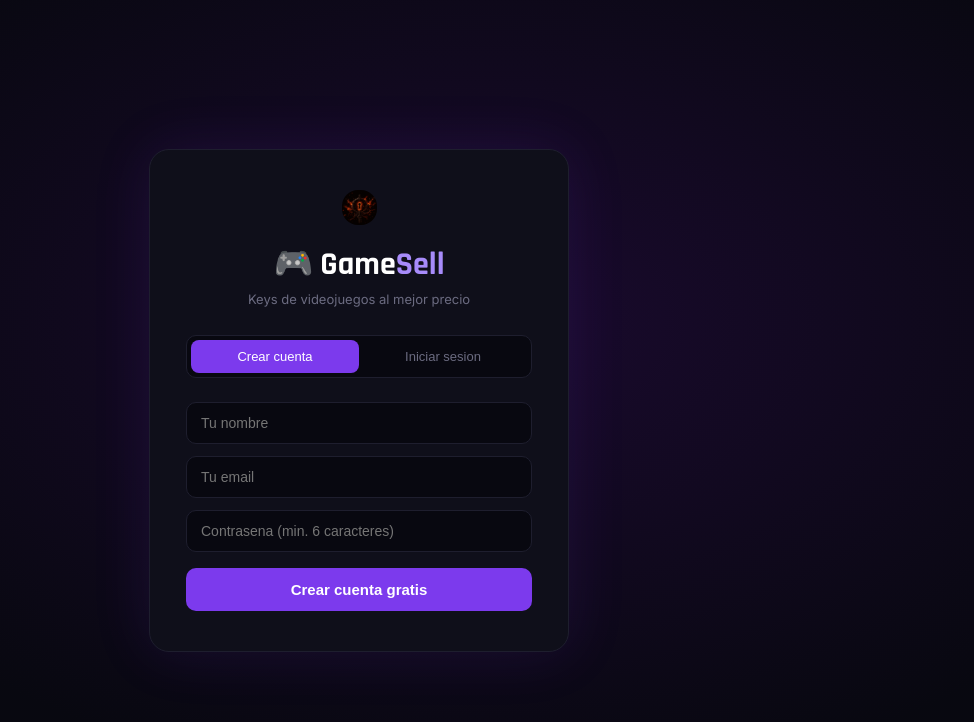
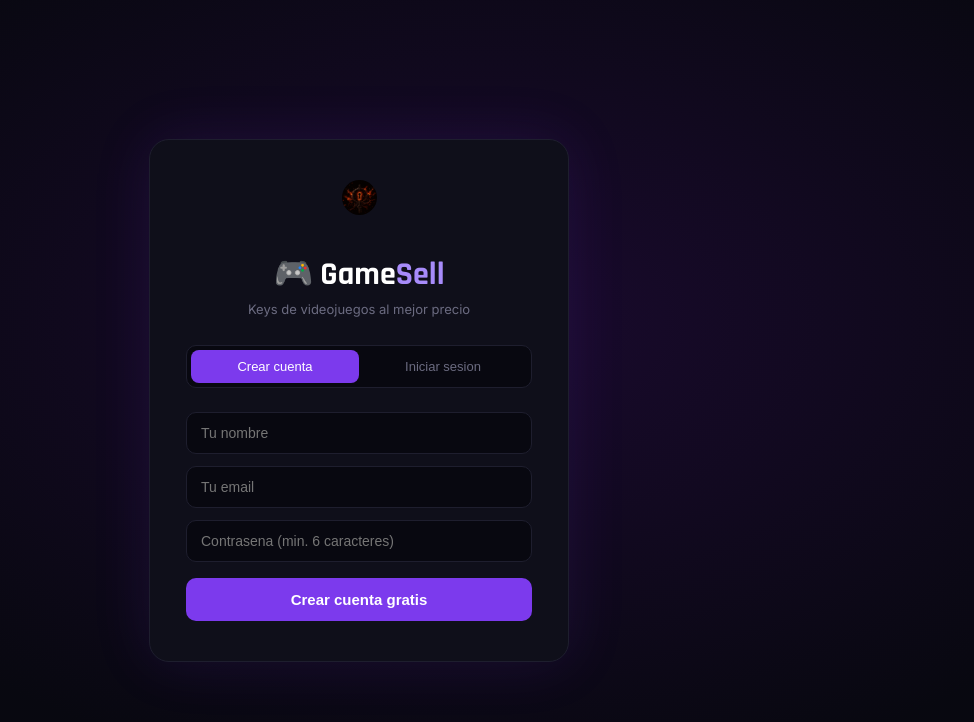
Before and after one commit to gaelalbertobo-netizen/Gamesell, a website: page public/index.html in a window 1280 px wide. Shown: the whole page, without its empty margins (281-1255 px from the left). Drawn offline with Linux system fonts and the light colour scheme.

Commit message:
cambios en la web

```diff
--- a/public/index.html
+++ b/public/index.html
@@ -315,7 +315,7 @@
 <div id="auth">
   <div class="tarjeta">
     <div class="logo-auth">
-      <img src="/img/logoweb.gif" alt="GameKeys Logo" style="width: 35px; height: auto; margin-bottom: 15px; border-radius: 16px;" onerror="this.style.display='none'">
+      <img src="/img/logoweb.gif" alt="GameKeys Logo" style="width: 35px; height: auto; margin-bottom: 35px; border-radius: 30px;" onerror="this.style.display='none'">
       <div class="brand">🎮 Game<span>Sell</span></div>
       <p>Keys de videojuegos al mejor precio</p>
     </div>
```
